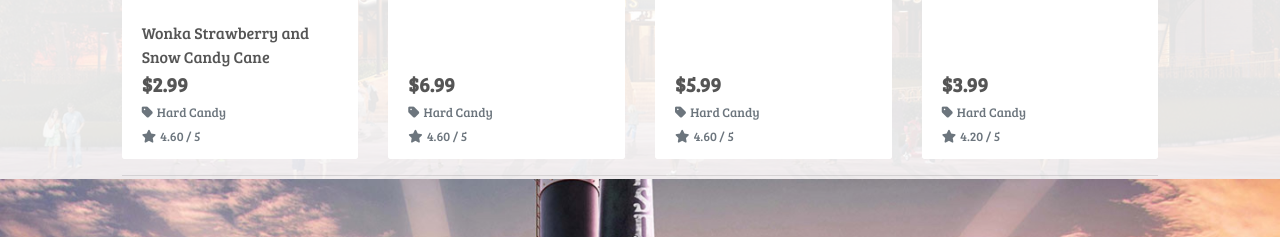
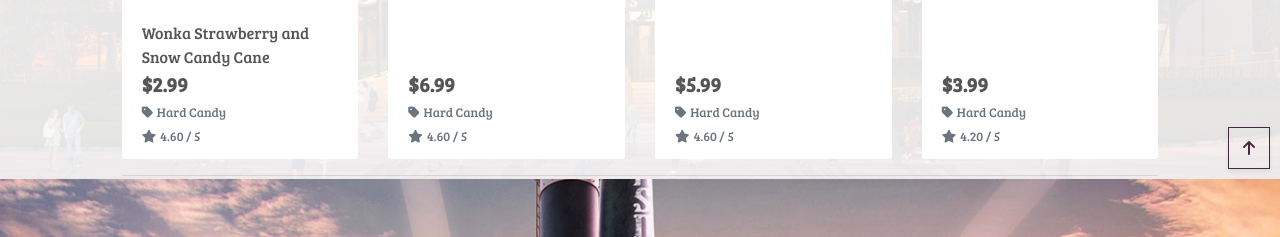
Before and after one commit to Code-Institute-Submissions/raeel97-candy-store_MayResub, a Django app: page /products/?category=hardcandy in a window 1280 px wide. Shown: the part 621-858 px from the top of the page. Run offline with Django 3.2, Linux system fonts and the light colour scheme; data comes from the database, SQL or seed files in the repository; some libraries are stand-ins or nearby versions.

Commit message:
added styling to top of page button

```diff
--- a/static/css/base.css
+++ b/static/css/base.css
@@ -70,6 +70,23 @@ body {
 	z-index: -1;
 }
 
+a.category-badge > span.badge:hover {
+    background: #212529 !important;
+    color: #fff !important;
+}
+
+.btt-button {
+    height: 42px;
+    width: 42px;
+    position: fixed;
+    bottom: 10px;
+    right: 10px;
+}
+
+.btt-link {
+    cursor: pointer;
+}
+
 /* -------------------------------- Media Queries */
 
 /* Slightly larger container on xl screens */
```
